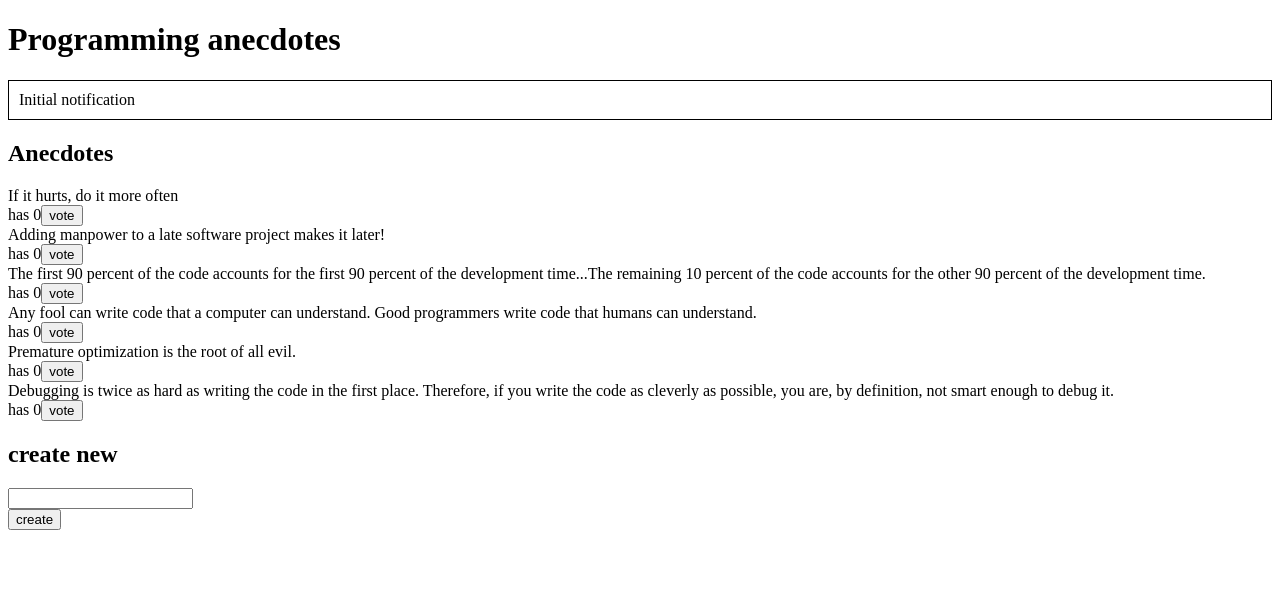
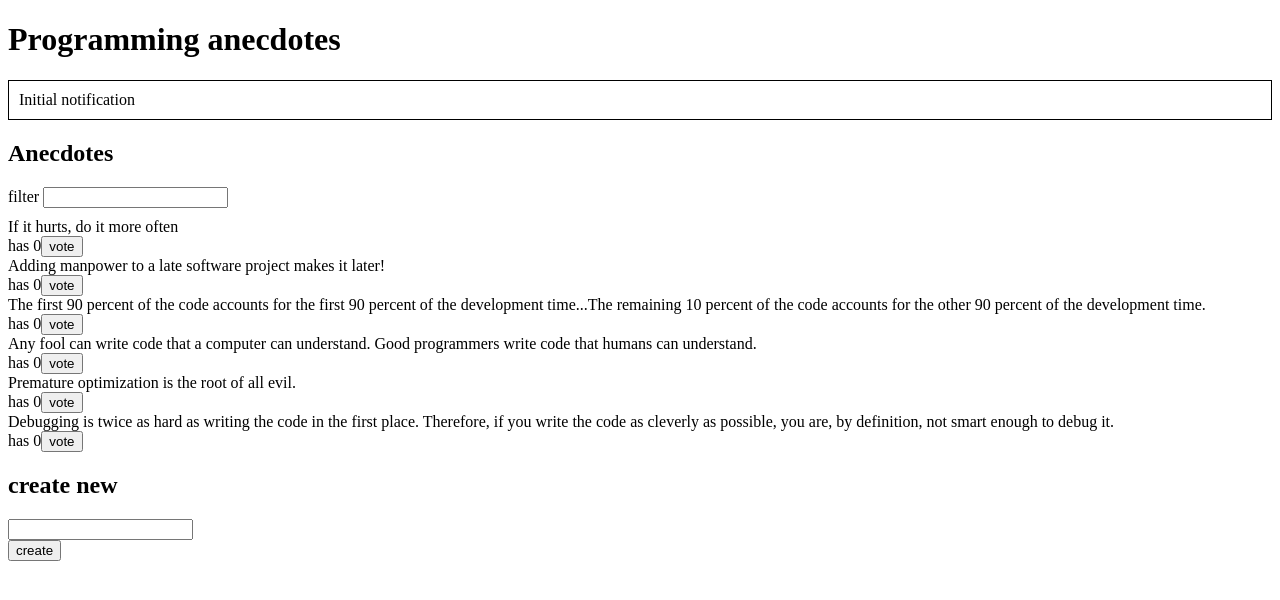
Before and after one commit to peltipuk/fullstackopen2018-anecdotes, a React (Create React App) app: page / in a window 1280 px wide. Shown: the top 600 px of the page. Built offline with nearby package versions, Linux system fonts and the light colour scheme.

Commit message:
Exercise 6.5

```diff
--- a/src/components/AnecdoteList.js
+++ b/src/components/AnecdoteList.js
@@ -1,4 +1,5 @@
 import React from 'react'
+import Filter from './Filter'
 import { vote } from '../reducers/anecdoteReducer'
 import { notification, removeNotification } from '../reducers/notificationReducer'
 
@@ -14,11 +15,13 @@ class AnecdoteList extends React.Component {
   }
 
   render() {
-    const anecdotes = this.props.store.getState().anecdotes
+    const storeState = this.props.store.getState()
+    const anecdotes = storeState.anecdotes
     return (
       <div>
         <h2>Anecdotes</h2>
-        {anecdotes.sort((a, b) => b.votes - a.votes).map(anecdote =>
+        <Filter store={this.props.store} />
+        {anecdotes.filter(a => a.content.indexOf(storeState.filter) >= 0).sort((a, b) => b.votes - a.votes).map(anecdote =>
           <div key={anecdote.id}>
             <div>
               {anecdote.content}
--- /dev/null
+++ b/src/components/Filter.js
@@ -0,0 +1,23 @@
+import React from 'react'
+import { filter } from '../reducers/filterReducer'
+
+class Filter extends React.Component {
+  handleChange = (event) => {
+    const filterValue = event.target.value
+    this.props.store.dispatch(filter(filterValue))
+  }
+
+  render() {
+    const style = {
+      marginBottom: 10
+    }
+
+    return (
+      <div style={style}>
+        filter <input onChange={this.handleChange} />
+      </div>
+    )
+  }
+}
+
+export default Filter
--- /dev/null
+++ b/src/reducers/filterReducer.js
@@ -0,0 +1,18 @@
+const initialFilter = ''
+
+const reducer = (store = initialFilter, action) => {
+  if (action.type === 'FILTER') {
+    //console.log('new filter value:', action.value)
+    return action.value
+  } else {
+    return store
+  }
+}
+
+const filter = (value) => ({
+  type: 'FILTER',
+  value: value
+})
+
+export { filter }
+export default reducer
--- a/src/store.js
+++ b/src/store.js
@@ -1,10 +1,12 @@
 import { createStore, combineReducers } from 'redux'
 import anecdoteReducer from './reducers/anecdoteReducer'
 import notificationReducer from './reducers/notificationReducer'
+import filterReducer from './reducers/filterReducer'
 
 const store = createStore(combineReducers({
   anecdotes: anecdoteReducer,
-  notification: notificationReducer
+  notification: notificationReducer,
+  filter: filterReducer
 }))
 
 export default store
```
